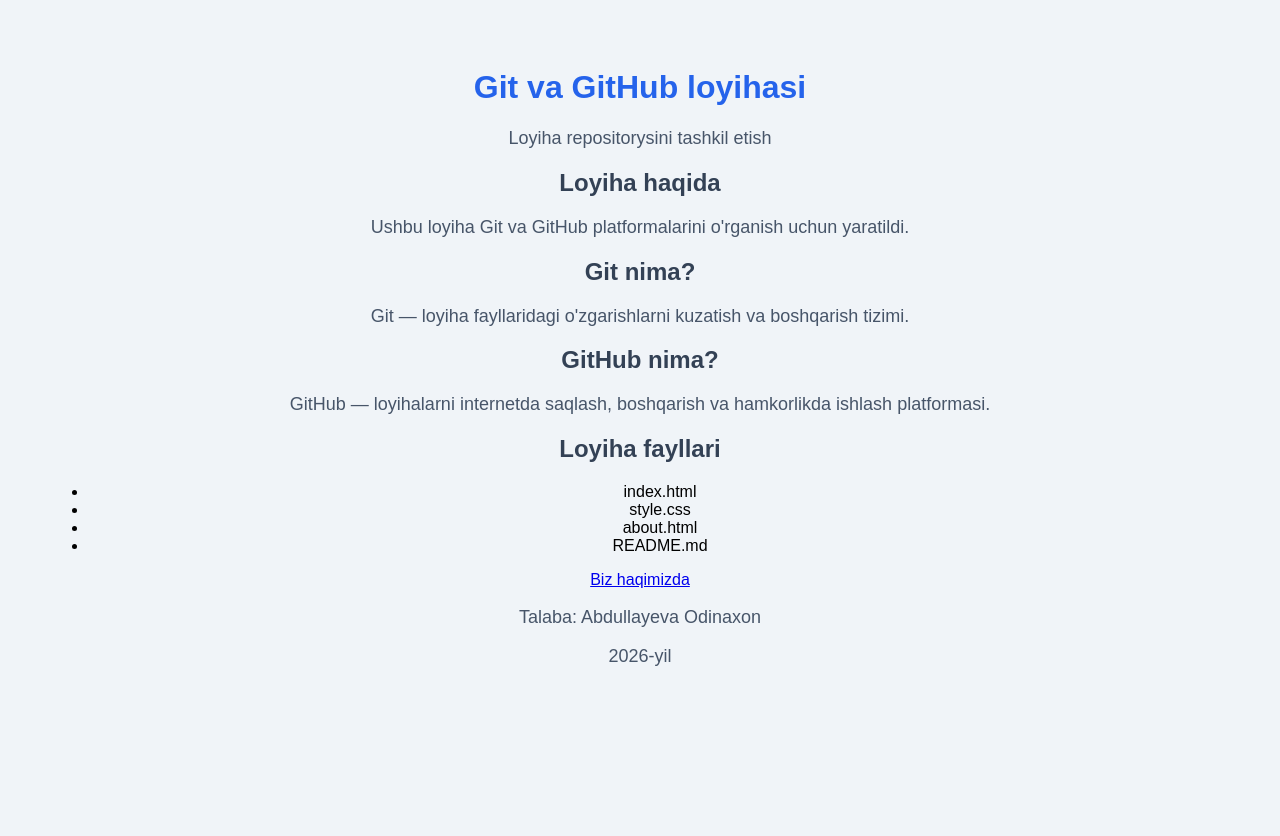
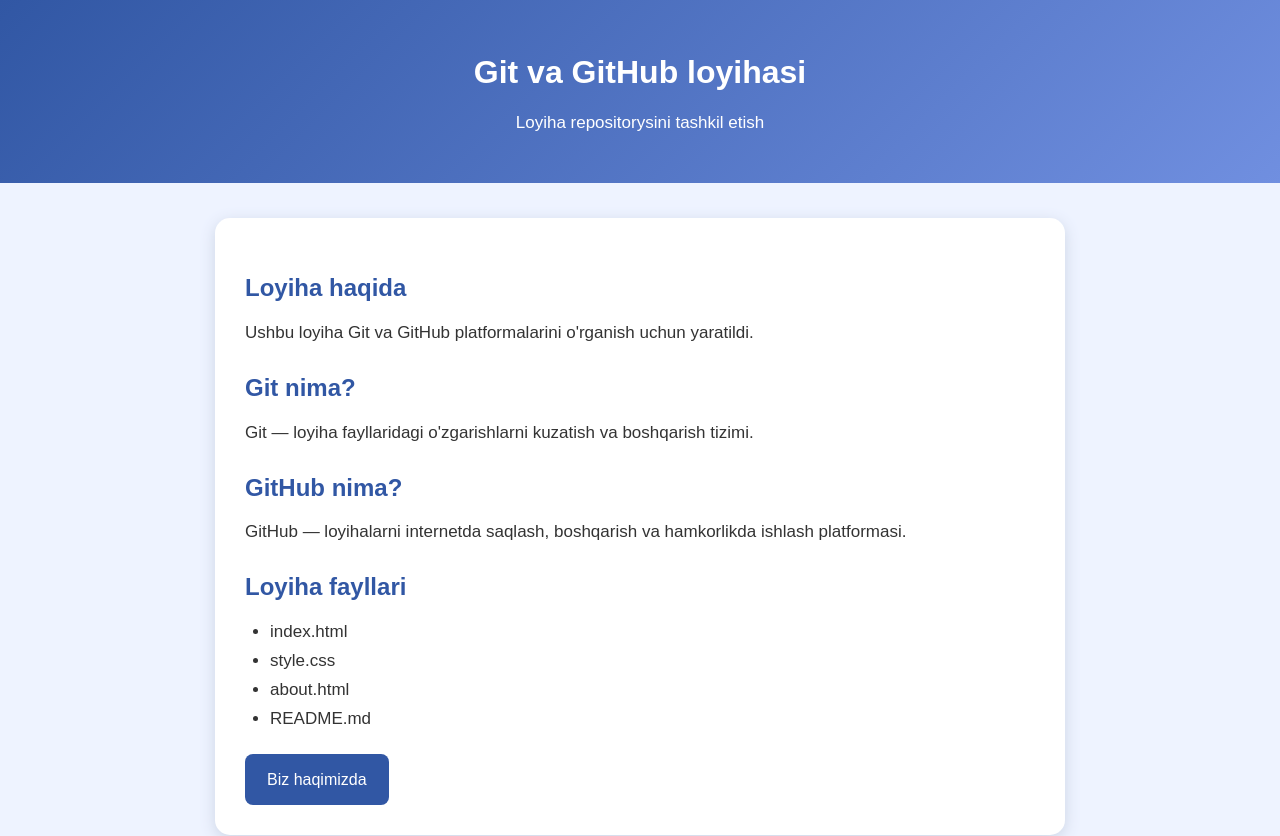
Before and after one commit to abdullayevaodina/Axborot-metadalogiyalaridan-amaliy-ish-, a plain HTML site: page index.html in a window 1280 px wide. Shown: the top 836 px of the page. Before the commit the page ends 800 px from the top, so only its background shows below. Drawn offline with Linux system fonts and the light colour scheme.

Commit message:
Refactor CSS styles for improved design and layout
Add website design

```diff
--- a/style.css
+++ b/style.css
@@ -1,19 +1,67 @@
+* {
+    margin: 0;
+    padding: 0;
+    box-sizing: border-box;
+}
+
 body {
     font-family: Arial, sans-serif;
-    background-color: #f0f4f8;
-    text-align: center;
-    padding: 40px;
+    background: #eef3ff;
+    color: #333;
+    line-height: 1.7;
 }
 
-h1 {
-    color: #2563eb;
+header {
+    background: linear-gradient(135deg, #3157a4, #708fe0);
+    color: white;
+    text-align: center;
+    padding: 45px 20px;
+}
+
+header h1 {
+    font-size: 32px;
+    margin-bottom: 10px;
+}
+
+main {
+    max-width: 850px;
+    margin: 35px auto;
+    padding: 30px;
+    background: white;
+    border-radius: 15px;
+    box-shadow: 0 4px 15px #ccd5e5;
 }
 
 h2 {
-    color: #334155;
+    color: #3157a4;
+    margin: 20px 0 10px;
 }
 
-p {
-    font-size: 18px;
-    color: #475569;
+p, li {
+    font-size: 17px;
 }
+
+ul {
+    padding-left: 25px;
+}
+
+a {
+    display: inline-block;
+    margin-top: 20px;
+    padding: 12px 22px;
+    background: #3157a4;
+    color: white;
+    text-decoration: none;
+    border-radius: 8px;
+}
+
+a:hover {
+    background: #203d79;
+}
+
+footer {
+    background: #263b68;
+    color: white;
+    text-align: center;
+    padding: 20px;
+}
```
